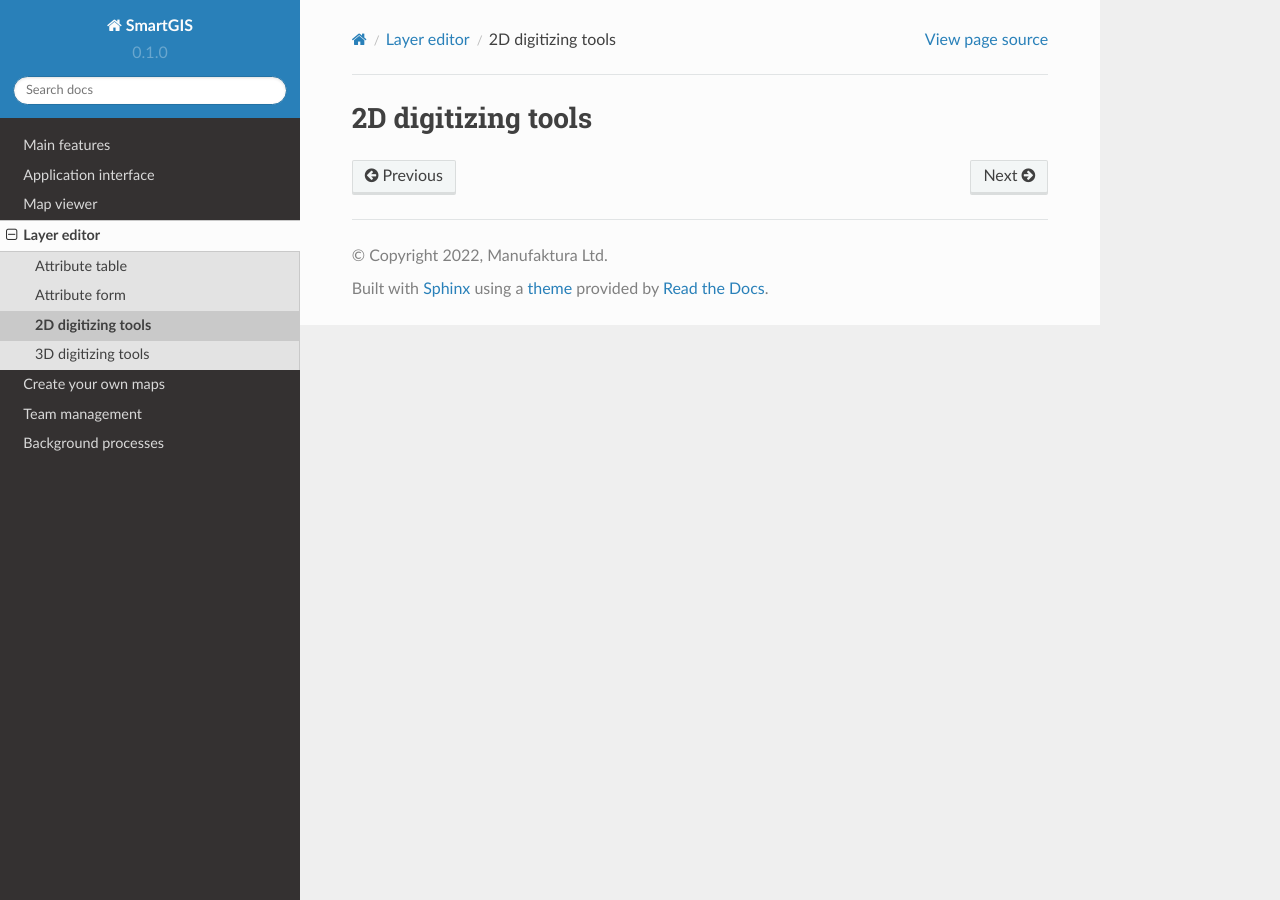
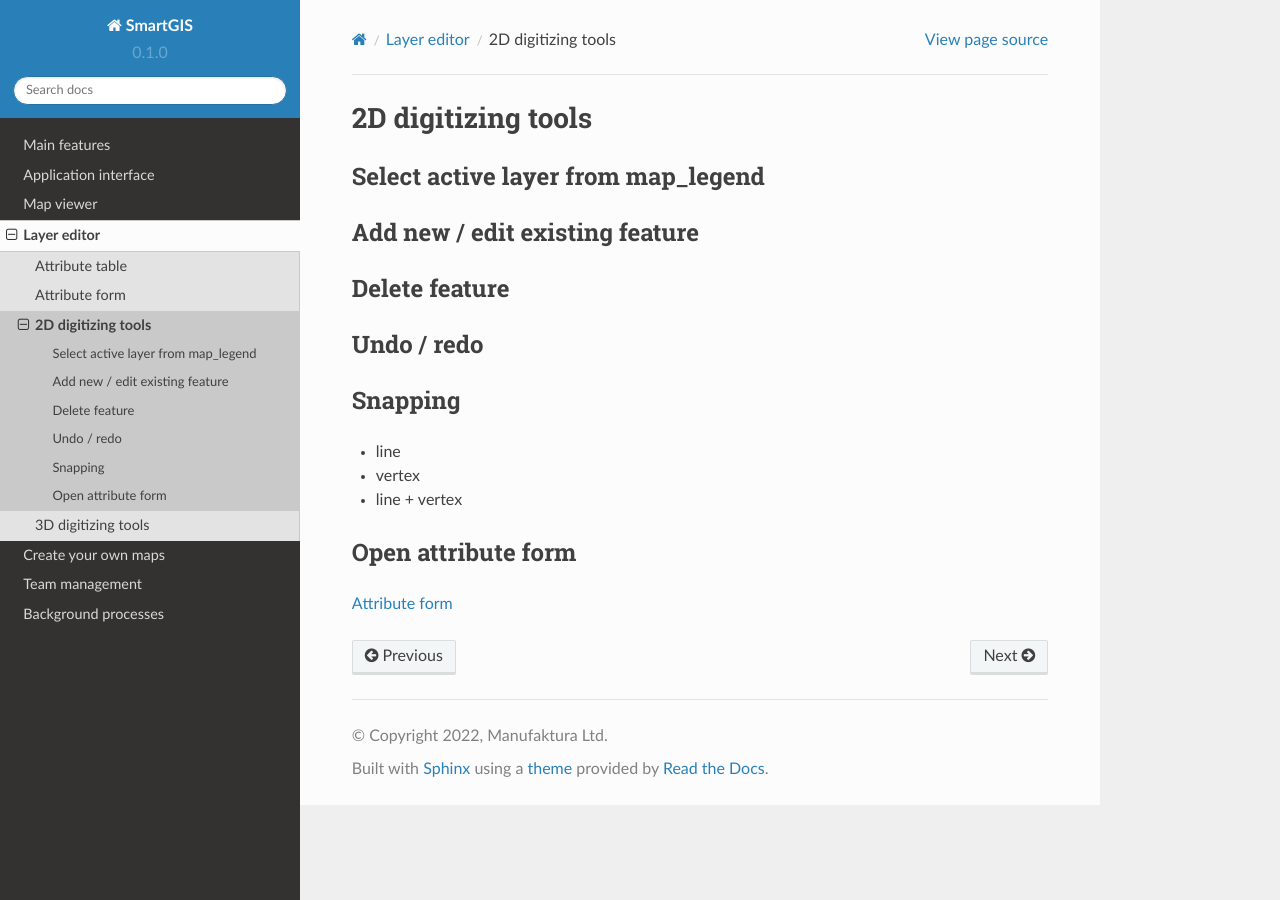
Before and after one commit to aprojanos/smartgis-tutorial, a Sphinx documentation site: the page built from docs/source/2d_digitizing.rst, in a window 1280 px wide. Built offline with Sphinx 7.4.7 and the Read the Docs theme 2.0.0, drawn with Linux system fonts in a browser that asks for light colours.

Commit message:
digitizing pages - basic things

```diff
--- a/docs/source/2d_digitizing.rst
+++ b/docs/source/2d_digitizing.rst
@@ -1,2 +1,27 @@
 2D digitizing tools
 ====================
+
+
+Select active layer from map_legend
+-----------------------------------
+
+Add new / edit existing feature
+-------------------------------
+
+Delete feature
+--------------
+
+Undo / redo
+-----------
+
+Snapping
+---------
+
+* line
+* vertex
+* line + vertex
+
+Open attribute form
+-------------------
+
+:ref:`Attribute form <attribute_form>`
--- a/docs/source/3d_digitizing.rst
+++ b/docs/source/3d_digitizing.rst
@@ -1,2 +1,43 @@
 3D digitizing tools
 ===================
+
+
+.. tip:: use document **User manual - Point cloud**
+
+Clipbox
+--------
+
+Add new feature
+---------------
+
+Edit existing feature
+---------------------
+
+Undo / redo
+-----------
+
+Delete feature
+--------------
+
+Copy / paste feature
+--------------------
+
+Join line features
+------------------
+
+Snapping
+---------
+
+* line
+* vertex
+* line + vertex
+
+Open attribute form
+-------------------
+
+:ref:`Attribute form <attribute_form>`
+
+Shortcuts
+---------
+
+:ref:`Shortcuts <shortcuts>`
--- a/docs/source/attribute_form.rst
+++ b/docs/source/attribute_form.rst
@@ -6,6 +6,9 @@ Open form
 
 * by clicking on table row
 * by clicking on feature on the map
+* by clicking on form icon while digitization
+
+.. _attribute_form:
 
 Mandatory, important fields
 ---------------------------
```
Also changed, not shown: docs/source/attribute_table.rst (+7 -13 lines).
